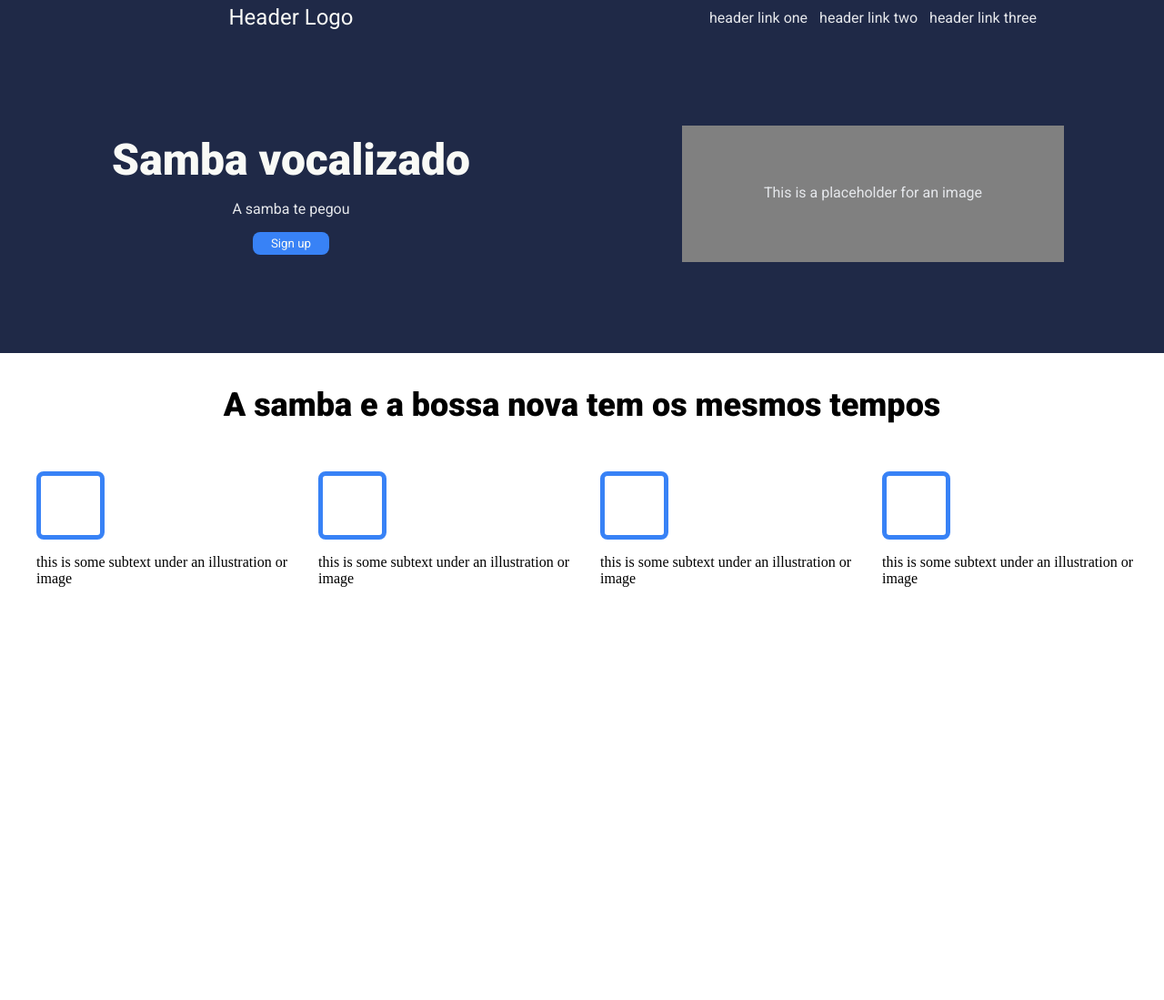
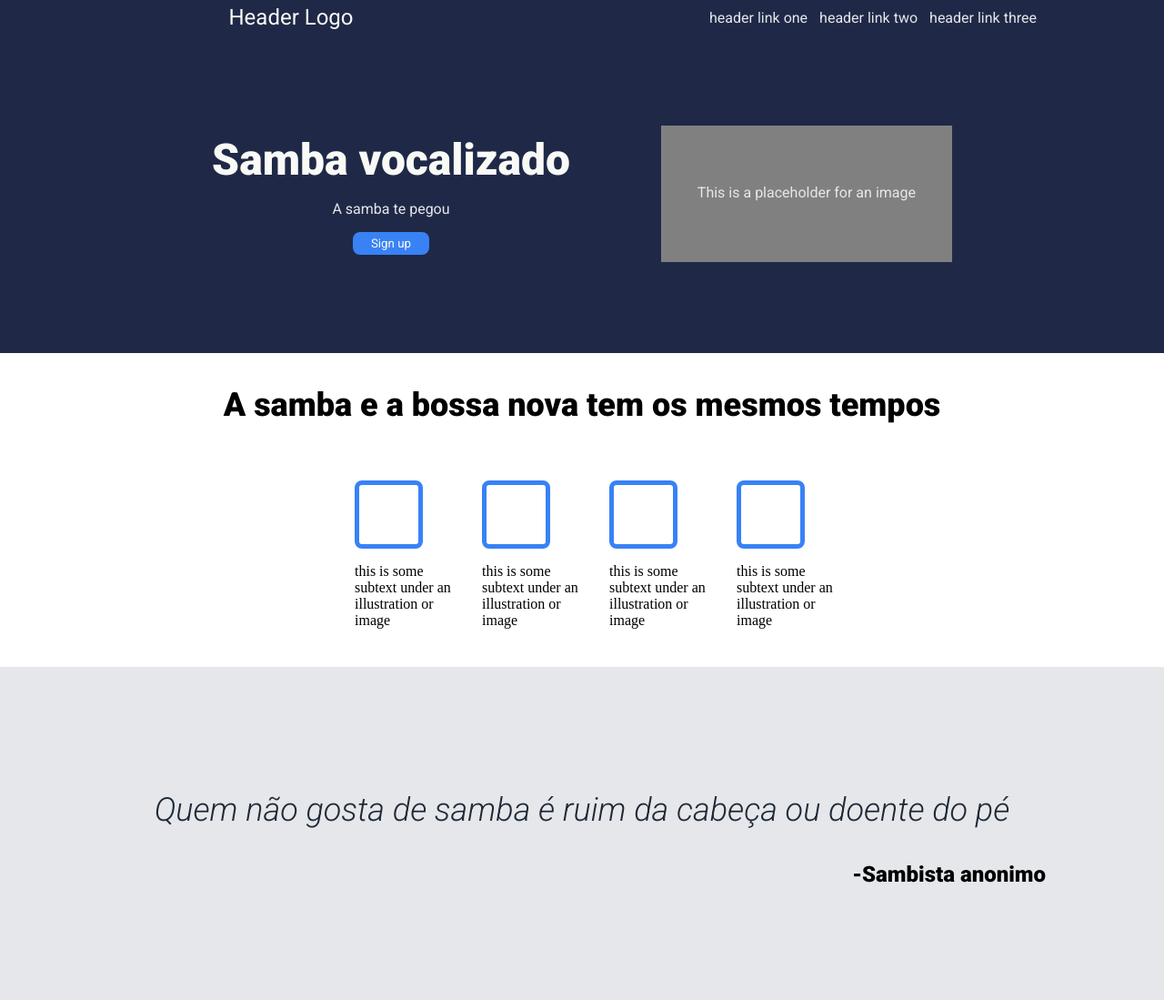
Before and after one commit to rlndgg/odinlandingpage, a plain HTML site: page index.html in a window 1280 px wide. Shown: the whole page at 91% size. Before the commit the page ends 800 px from the top, so only its background shows below. Drawn offline with Linux system fonts and the light colour scheme.

Commit message:
finished third bracket of page

```diff
--- a/css/styles.css
+++ b/css/styles.css
@@ -42,6 +42,9 @@ h2 {
     background-color: #1F2947;
     display: flex;
     padding-bottom: 100px;
+    gap: 100px;
+    justify-content: center;
+
 }
 
 #highlight{
@@ -55,7 +58,7 @@ h2 {
 }
 
 .divider {
-    flex: 1;
+
     align-items: center;
     display: flex;
     flex-direction:column;
@@ -67,7 +70,7 @@ h2 {
 
 #greybox{
     height: 150px;
-    width: 420px;
+    width: 320px;
     background-color: grey;
     justify-content: center;
     align-items: center;
@@ -110,9 +113,36 @@ ul {
 
 li > p {
     flex-wrap: wrap;
+    inline-size: 120px;
+    overflow-wrap: break-word;
 }
 
 #infocontainer {
     display: flex;
     flex-direction: column;
 }
+
+.quotesection{
+    background-color: #E5E7EB;
+    padding: 100px 0px;
+    display: flex;
+    flex-direction: column;
+    justify-items: center;
+}
+
+.quote{
+    text-align: center;
+    font-family: 'roboto', sans-serif;
+    font-size: 36px;
+    color: #1f2937;
+}
+
+.quotesig{
+    text-align: right;
+    padding-right: 130px;
+    margin-top: 0;
+
+    font-family: Roboto;
+    font-weight: bold;
+    font-size: 24px;
+}
--- a/index.html
+++ b/index.html
@@ -42,22 +42,33 @@
             <div id="infocontainer">
                 <p id="infotext">A samba e a bossa nova tem os mesmos tempos</p>
                 <ul style="flex: 1; display: flex;justify-content: center;">
-                    <li style="flex: 1; display: flex; flex-direction:column;">
+                    <li style=" display: flex; flex-direction:column; padding: 10px;">
                         <button class="sndbutton"></button><p>this is some subtext under an illustration or image</p>
                     </li>
-                    <li style=" flex: 1; display: flex; flex-direction:column;">
+                    <li style=" display: flex; flex-direction:column;padding: 10px;">
                         <button class="sndbutton"></button><p>this is some subtext under an illustration or image</p>
                     </li>
-                    <li style="flex: 1; display: flex; flex-direction:column;">
+                    <li style=" display: flex; flex-direction:column;padding: 10px;">
                         <button class="sndbutton"></button><p>this is some subtext under an illustration or image</p>
                     </li>
-                    <li style="flex: 1; display: flex; flex-direction:column;" >
+                    <li style=" display: flex; flex-direction:column;padding: 10px;" >
                         <button class="sndbutton"></button><p>this is some subtext under an illustration or image</p>
                     </li>
                 </ul>
             </div>
         </div>
 
+        <div>
+            <div class="quotesection">
+                <p class="quote"><em>Quem não gosta de samba é ruim da cabeça ou doente do pé</em></p>
+                <p class="quotesig">-Sambista anonimo</p>
+            </div>
+        </div>
+
+        <div>
+
+        </div>
+
     </body>
 
 </html>
```
